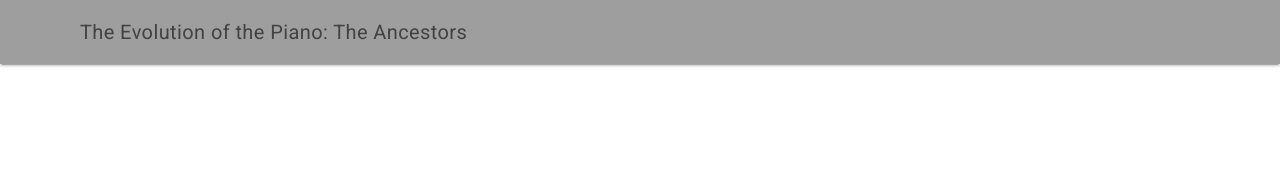
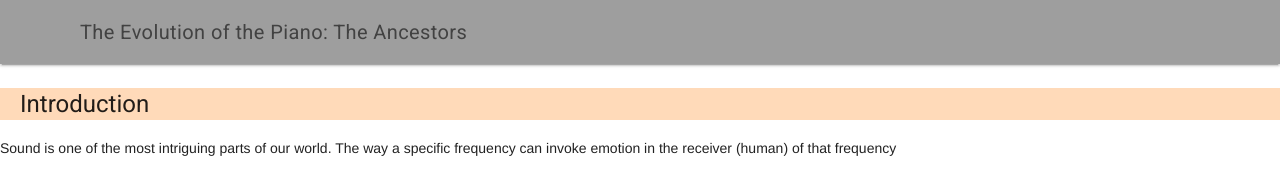
Before and after one commit to ICS20-Programming-ShylaO/Assign-01-HTML-Website, a plain HTML site: page index.html in a window 1280 px wide. Drawn offline with nearby package versions, Linux system fonts and the light colour scheme.

Commit message:
updated index and style

```diff
--- a/css/style.css
+++ b/css/style.css
@@ -0,0 +1,9 @@
+/* Created by: Shyla Oommen
+ * Created on: Feb. 2023
+ * This CSS file defines the style for index.html
+*/
+
+h4 {
+  background-color: peachpuff;
+  padding-left: 20px;
+}
--- a/index.html
+++ b/index.html
@@ -29,6 +29,9 @@
 	        <span class = "mdl-layout-title">The Evolution of the Piano: The Ancestors</span>
 	      </div>
 	    </header>
-
+      <!-- Container for Web Page Content -->
+      <h4>Introduction</h4>
+      <p>Sound is one of the most intriguing parts of our world. The way a specific frequency can invoke emotion in the receiver (human) of that frequency </p>
+    </div>
   </body>
 </html>
```
